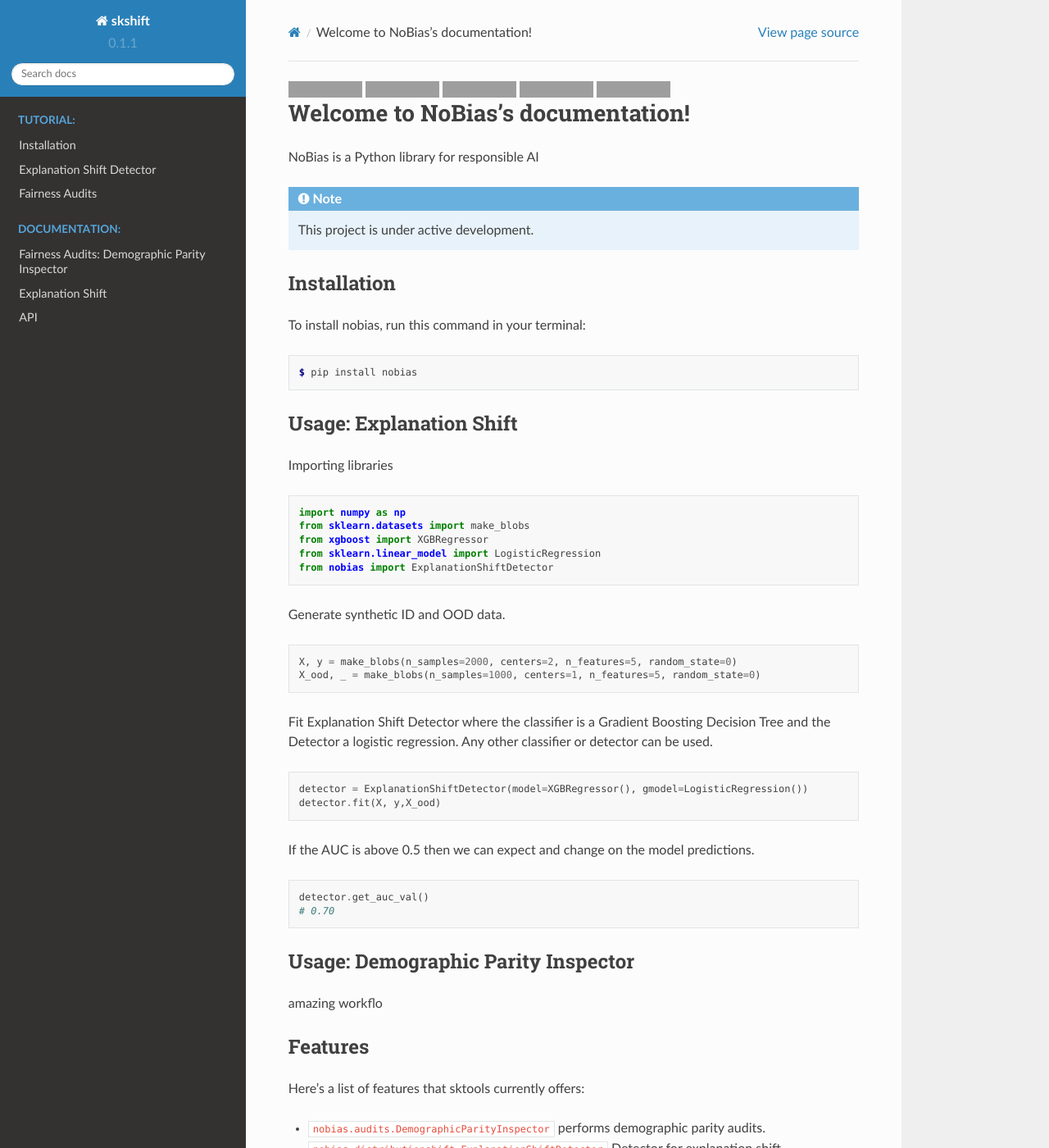
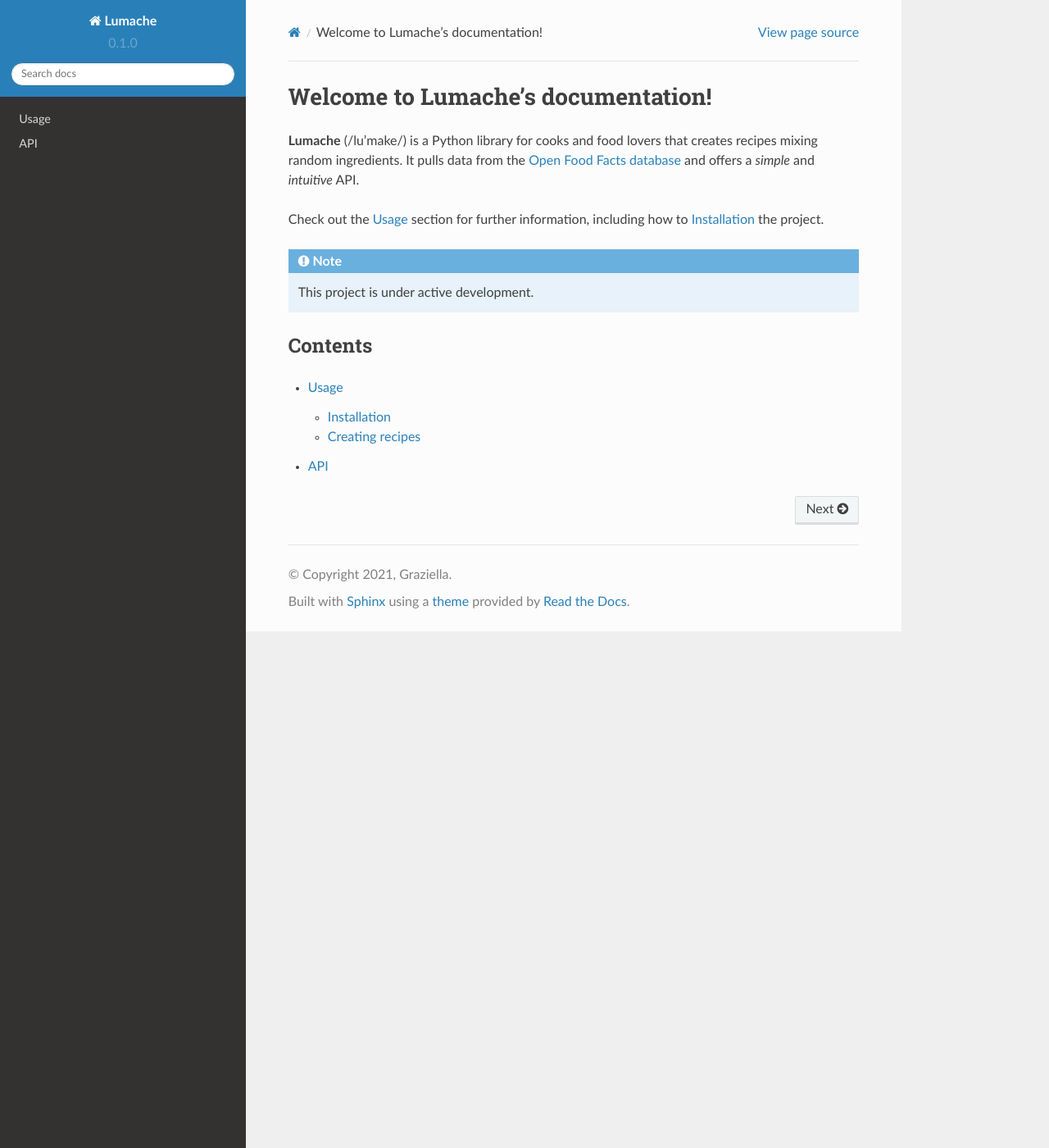
Before and after one commit to cmougan/skshift, a Sphinx documentation site: the page built from docs/source/index.rst, in a window 1280 px wide and 1400 px high. Shown: the whole window at 82% size. Built offline with Sphinx 7.4.7 and the Read the Docs theme 2.0.0, drawn with Linux system fonts in a browser that asks for light colours; some of the changed text lies outside the part shown; grey boxes are pictures that could not be loaded.

Commit message:
tutorial

```diff
--- a/docs/source/api.rst
+++ b/docs/source/api.rst
@@ -3,3 +3,5 @@ API
 
 .. autosummary::
    :toctree: generated
+
+   lumache
--- a/docs/source/auditTutorial.rst
+++ /dev/null
@@ -1,6 +0,0 @@
-Fairness Audits
------------------------------------
-
-.. note::
-
-   This project is under active development.
--- a/docs/source/audits.rst
+++ /dev/null
@@ -1,7 +0,0 @@
-Fairness Audits: Demographic Parity Inspector
-----------------------------------------------
-
-.. automodule:: skshift.audits
-    :members:
-    :undoc-members:
-    :show-inheritance:
--- a/docs/source/conf.py
+++ b/docs/source/conf.py
@@ -2,40 +2,34 @@
 
 # -- Project information
 
-import sphinx_rtd_theme
-import skshift
+project = 'Lumache'
+copyright = '2021, Graziella'
+author = 'Graziella'
 
-project = "skshift"
-copyright = "2022, Mougan"
-author = "Carlos Mougan"
-
-release = "0.1"
-version = "0.1.1"
+release = '0.1'
+version = '0.1.0'
 
 # -- General configuration
 
 extensions = [
-    "sphinx.ext.duration",
-    "sphinx.ext.doctest",
-    "sphinx.ext.autodoc",
-    "sphinx.ext.autosummary",
-    "sphinx.ext.intersphinx",
+    'sphinx.ext.duration',
+    'sphinx.ext.doctest',
+    'sphinx.ext.autodoc',
+    'sphinx.ext.autosummary',
+    'sphinx.ext.intersphinx',
 ]
 
 intersphinx_mapping = {
-    "python": ("https://docs.python.org/3/", None),
-    "sphinx": ("https://www.sphinx-doc.org/en/master/", None),
+    'python': ('https://docs.python.org/3/', None),
+    'sphinx': ('https://www.sphinx-doc.org/en/master/', None),
 }
-intersphinx_disabled_domains = ["std"]
+intersphinx_disabled_domains = ['std']
 
-templates_path = ["_templates"]
+templates_path = ['_templates']
 
 # -- Options for HTML output
 
-html_theme = "sphinx_rtd_theme"
-
-# Add any paths that contain custom themes here, relative to this directory.
-html_theme_path = [sphinx_rtd_theme.get_html_theme_path()]
+html_theme = 'sphinx_rtd_theme'
 
 # -- Options for EPUB output
-epub_show_urls = "footnote"
+epub_show_urls = 'footnote'
--- a/docs/source/index.rst
+++ b/docs/source/index.rst
@@ -1,110 +1,22 @@
-.. image:: https://img.shields.io/pypi/v/nobias.svg
-        :target: https://pypi.python.org/pypi/nobias
-
-.. image:: https://github.com/david26694/sktools/workflows/Unit%20Tests/badge.svg
-        :target: https://github.com/david26694/sktools/actions
-
-.. image:: https://readthedocs.org/projects/nobias/badge/?version=latest
-        :target: https://nobias.readthedocs.io/en/latest/?badge=latest
-        :alt: Documentation Status
-
-.. image:: https://img.shields.io/badge/Workshop-NIPS-blue
-        :target: https://img.shields.io/badge/Workshop-NIPS-blue
-
-.. image:: https://static.pepy.tech/personalized-badge/nobias?period=total&units=international_system&left_color=black&right_color=brightgreen&left_text=Downloads
-        :target: https://pepy.tech/project/nobias
-
-
-Welcome to NoBias's documentation!
+Welcome to Lumache's documentation!
 ===================================
 
-NoBias is a Python library for responsible AI
+**Lumache** (/lu'make/) is a Python library for cooks and food lovers
+that creates recipes mixing random ingredients.
+It pulls data from the `Open Food Facts database <https://world.openfoodfacts.org/>`_
+and offers a *simple* and *intuitive* API.
+
+Check out the :doc:`usage` section for further information, including
+how to :ref:`installation` the project.
 
 .. note::
 
    This project is under active development.
 
-Installation
-------------
-
-To install nobias, run this command in your terminal:
-
-.. code-block:: console
-
-    $ pip install nobias
-
-
-Usage: Explanation Shift
--------------------------
-Importing libraries
-
-.. code:: python
-
-    import numpy as np
-    from sklearn.datasets import make_blobs
-    from xgboost import XGBRegressor
-    from sklearn.linear_model import LogisticRegression
-    from nobias import ExplanationShiftDetector
-
-
-Generate synthetic ID and OOD data.
-
-.. code:: python
-
-    X, y = make_blobs(n_samples=2000, centers=2, n_features=5, random_state=0)
-    X_ood, _ = make_blobs(n_samples=1000, centers=1, n_features=5, random_state=0)
-
-Fit Explanation Shift Detector where the classifier is a Gradient Boosting Decision Tree and the Detector a logistic regression. Any other classifier or detector can be used.
-
-.. code:: python
-
-    detector = ExplanationShiftDetector(model=XGBRegressor(), gmodel=LogisticRegression())
-    detector.fit(X, y,X_ood)
-
-If the AUC is above 0.5 then we can expect and change on the model predictions.
-
-.. code:: python
-
-    detector.get_auc_val()
-    # 0.70
-
-
-Usage: Demographic Parity Inspector
------------------------------------
-
-amazing workflo
-
-Features
+Contents
 --------
 
-Here's a list of features that sktools currently offers:
+.. toctree::
 
-* ``nobias.audits.DemographicParityInspector`` performs demographic parity audits.
-* ``nobias.distributionshift.ExplanationShiftDetector`` Detector for explanation shift.
-
-Tutorial
---------
-.. toctree::
-   :maxdepth: 2
-   :caption: Tutorial:
-
-   installation
-   explanationTutorial
-   auditTutorial
-
-Documentation
-----------------
-.. toctree::
-   :maxdepth: 2
-   :caption: Documentation:
-
-   audits
-   explanation
+   usage
    api
-
-
-Indices and tables
-==================
-* :ref:`genindex`
-* :ref:`modindex`
-* :ref:`search`
```
Also changed, not shown: docs/source/explanation.rst (deleted, +0 -7 lines), docs/source/explanationTutorial.rst (deleted, +0 -39 lines), docs/source/installation.rst (deleted, +0 -44 lines), docs/source/usage.rst (added, +33 -0 lines), lumache.py (added, +23 -0 lines), pyproject.toml (+6 -20 lines).
